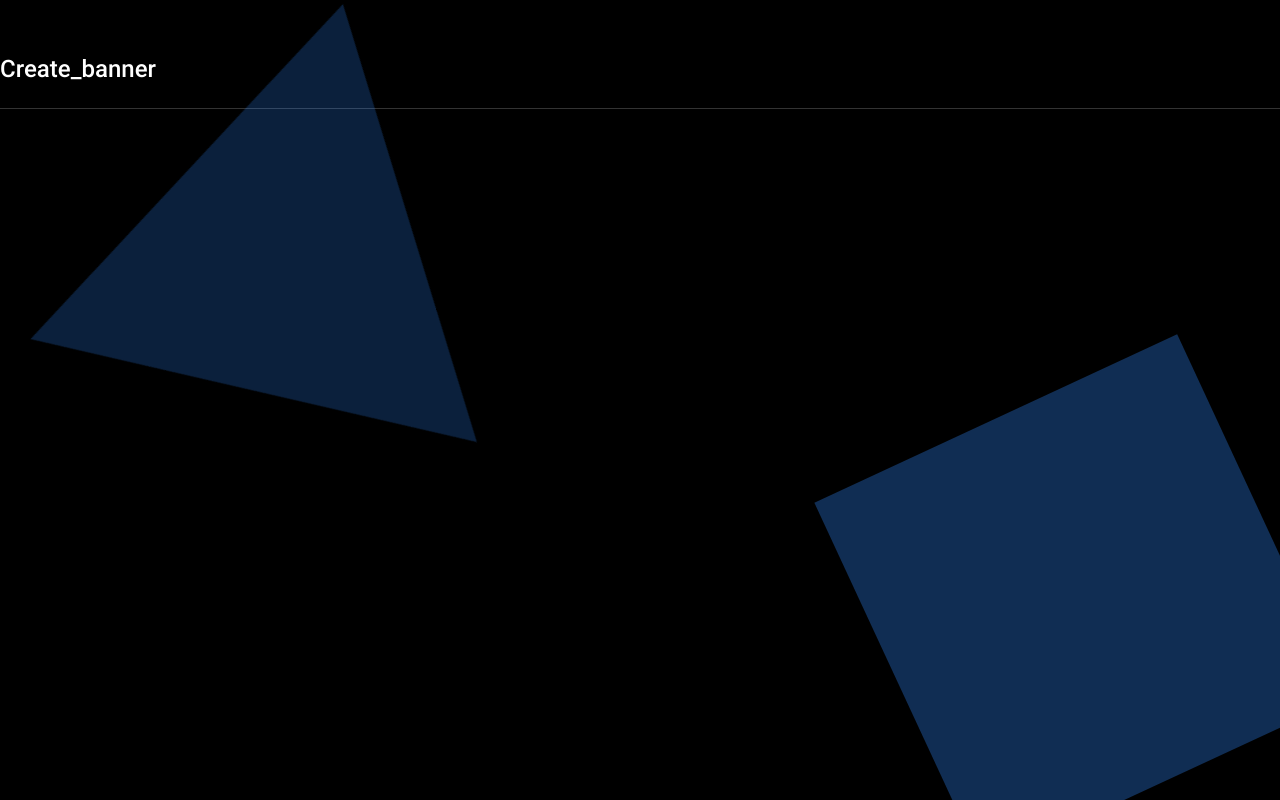
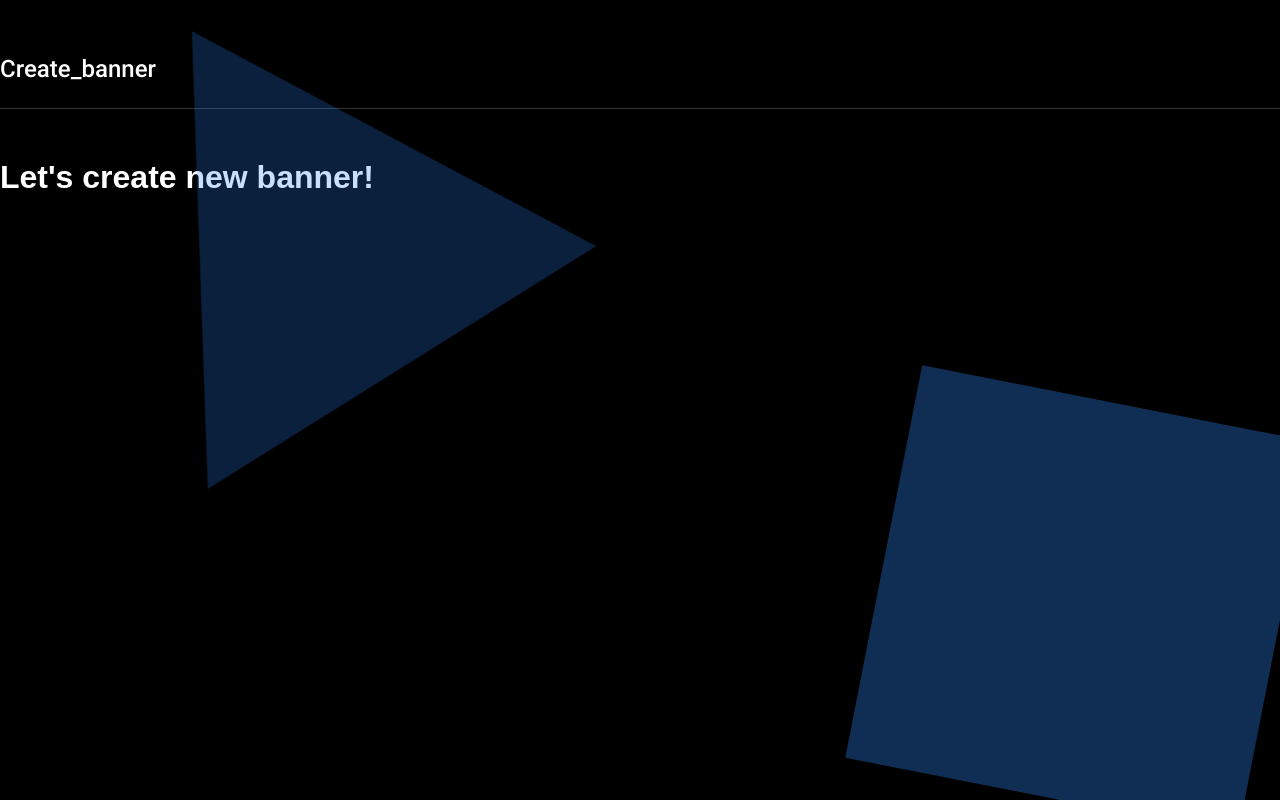
Before and after one commit to Vladimir-art/online-redactor, a React (Create React App) app: page / in a window 1280 px wide. Built offline with nearby package versions, Linux system fonts and the light colour scheme.

Commit message:
Redactor markup and add it to Main

```diff
--- a/src/components/App.js
+++ b/src/components/App.js
@@ -1,10 +1,12 @@
 import React from 'react';
 import Header from './Header';
+import Main from './Main';
 
 function App() {
   return (
     <div className="page">
       <Header />
+      <Main />
     </div>
   );
 }
--- a/src/components/Main.js
+++ b/src/components/Main.js
@@ -1,9 +1,12 @@
 import React from 'react';
+import Redactor from './Redactor';
+import Readctor from './Redactor';
 
 function Main() {
   return (
-    <>
-    </>
+    <main className="main">
+      <Redactor />
+    </main>
   )
 }
 export default Main;
--- a/src/components/Redactor.js
+++ b/src/components/Redactor.js
@@ -2,8 +2,9 @@ import React from 'react';
 
 function Redactor() {
   return (
-    <>
-    </>
+    <section className="redactor">
+      <h1 className="redactor__title">Let's create new banner!</h1>
+    </section>
   )
 }
 export default Redactor;
--- a/src/index.css
+++ b/src/index.css
@@ -2,3 +2,4 @@
 @import url(./vendor/fonts/fonts.css);
 @import url(./blocks/page/page.css);
 @import url(./blocks/header/header.css);
+@import url(./blocks/main/main.css);
```
Also changed, not shown: src/blocks/main/main.css (added), 1 other file (tests, documents, lock files or other folders).
